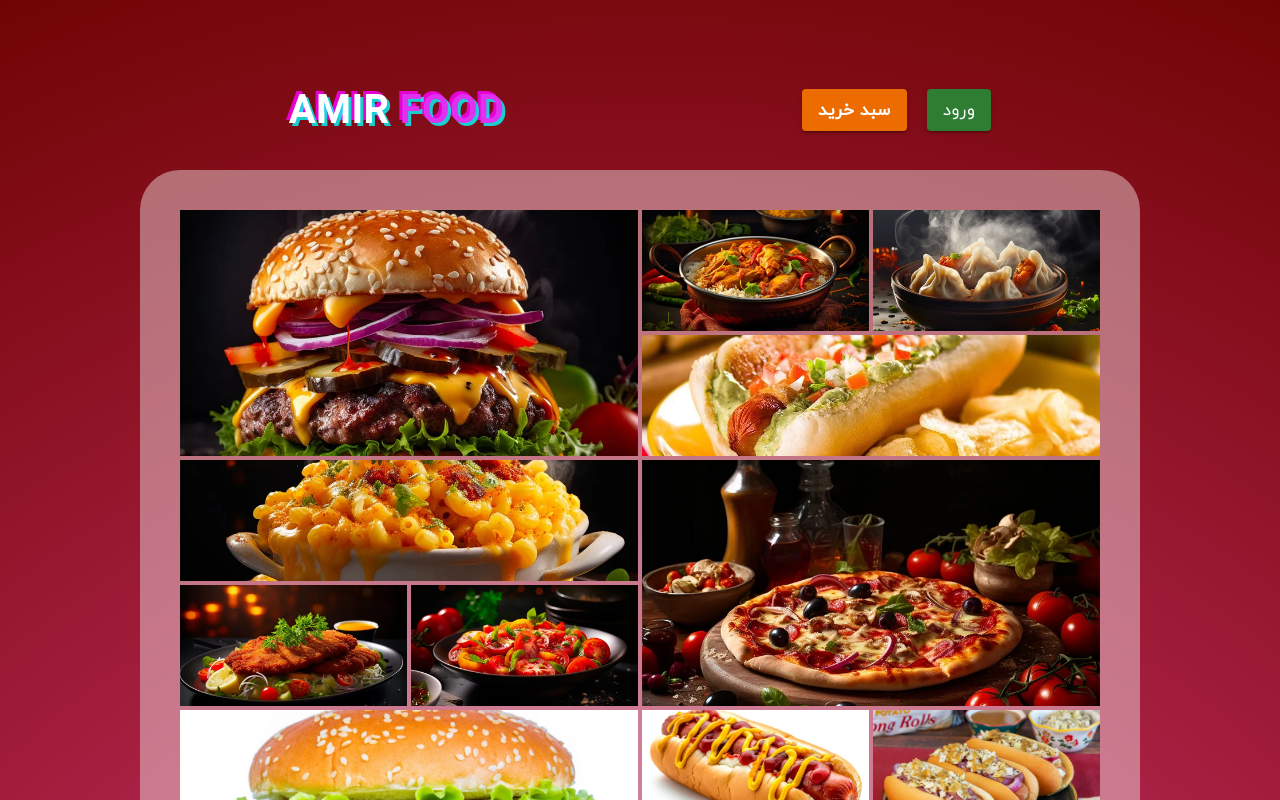
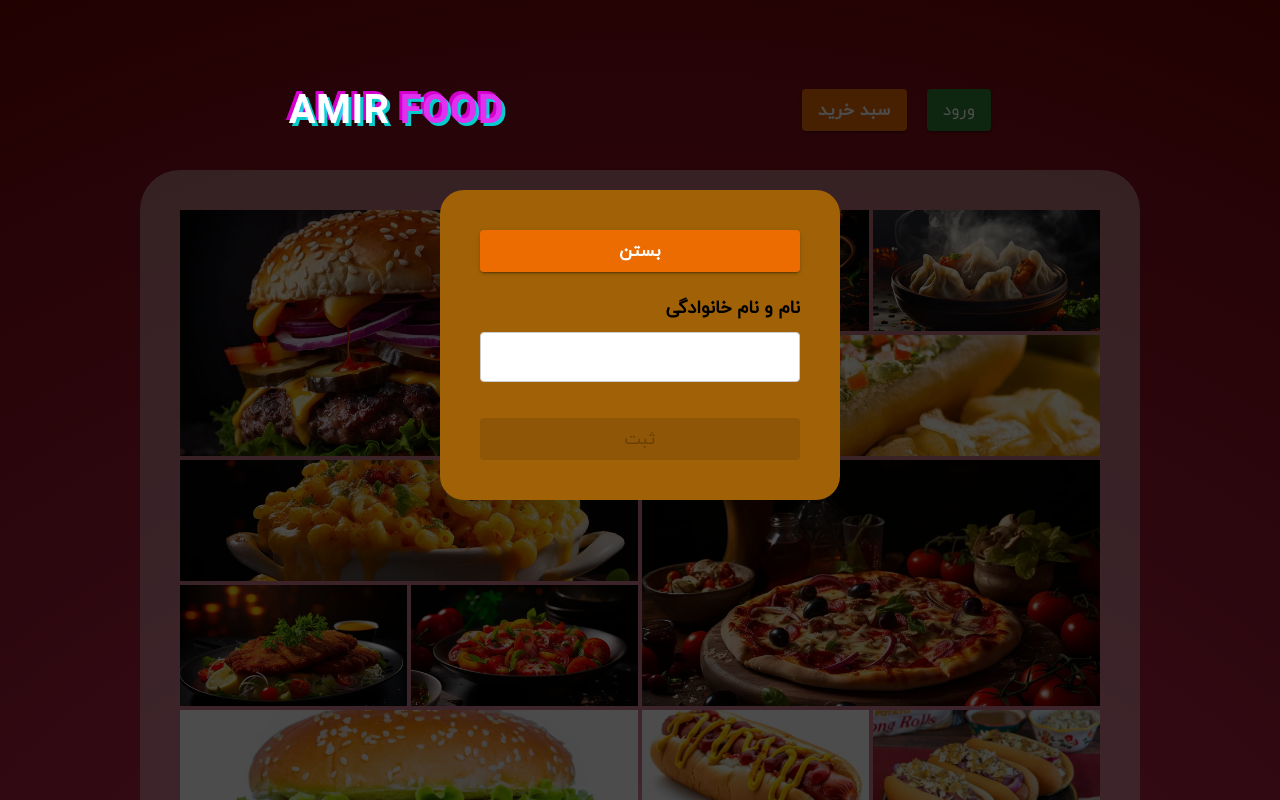
Before and after one commit to amirdity/3D-Portfolio, a React (Vite) app: page /amir-food in a window 1280 px wide. Both pictures are taken after a click on the button "ورود". Shown: the top 800 px of the page. Built offline with nearby package versions, Linux system fonts and the light colour scheme; a web font is replaced by a local one.

Commit message:
amir food

```diff
--- /dev/null
+++ b/src/Projects/AmirFood/components/Form.styled.ts
@@ -0,0 +1,35 @@
+import styled from "styled-components";
+
+const NameStyle = styled.div.attrs<{ error: boolean }>((props) => ({
+  error: props.error,
+}))`
+  margin-bottom: 1rem;
+  & input,
+  & label {
+    display: block;
+  }
+
+  & label {
+    font-weight: bold;
+    margin-bottom: 0.5rem;
+  }
+  & input {
+    background: ${(props) => (props.error ? "#bd6d5b" : "")};
+  }
+  & input,
+  & select {
+    font: inherit;
+    padding: 0.5rem;
+    border-radius: 4px;
+    border: 1px solid #ccc;
+    width: 20rem;
+    max-width: 100%;
+  }
+
+  & input:focus {
+    outline: none;
+    border-color: #240370;
+    background-color: ${(props) => (props.error ? "#bd6d5b" : "#b0edab")};
+  }
+`;
+export default NameStyle
--- a/src/Projects/AmirFood/components/Header.tsx
+++ b/src/Projects/AmirFood/components/Header.tsx
@@ -6,20 +6,17 @@ import MediaCard from "./Cart";
 import { useState } from "react";
 import Basket from "./Basket.tsx";
 import BackDrop from "./Backdrop.tsx";
-// const BackDrop = styled.div`
-//   position: fixed;
-//   top: 0;
-//   left: 0;
-//   width: 100%;
-//   height: 100%;
-//   background-color: rgba(0, 0, 0, 0.7);
-//   z-index: 1;
-// `;
+import Submit from "./Submit.tsx";
+
 export default function Header() {
   const [showCart, setShowCart] = useState(false);
+  const [showSubmitForm, setShowSubmitForm] = useState(false);
   let quantity = null;
   function showCartHandler() {
     setShowCart(!showCart);
+  }
+  function showSubmitFormHandler() {
+    setShowSubmitForm(!showSubmitForm);
   }
   return (
     <header className="flex flex-col justify-around items-center mt-10 w-full max-w-[1000px] mx-auto">
@@ -30,6 +27,13 @@ export default function Header() {
           <Basket onClose={showCartHandler} />
         </>
       )}
+      {showSubmitForm && (
+        <>
+          <BackDrop onClick={showSubmitFormHandler} />
+          <Submit onClose={showSubmitFormHandler} />
+        </>
+      )}
+
       <div className="flex flex-row justify-around items-center mt-10 w-full max-w-[1000px] mx-auto">
         <Typography sx={{ fontWeight: 1000, fontSize: 40 }}>
           <div className={classes.glitch} data-glitch="AMIR FOOD">
@@ -37,7 +41,11 @@ export default function Header() {
           </div>
         </Typography>
         <div dir="rtl" className="gap-5 flex flex-row">
-          <Button variant="contained" color="success">
+          <Button
+            variant="contained"
+            color="success"
+            onClick={showSubmitFormHandler}
+          >
             <span className="digikalaFontFamily text-[17px] font-[550]">
               ورود
             </span>
--- /dev/null
+++ b/src/Projects/AmirFood/components/Submit.tsx
@@ -0,0 +1,73 @@
+import { Button } from "@mui/material";
+
+import useForm from "../hook/useForm";
+import { FormEvent } from "react";
+import NameStyle from "./Form.styled";
+
+interface Props {
+  onClose: () => void;
+}
+
+export default function Submit(props: Props) {
+  const isNotEmpty = (value: string) => value.trim() !== "";
+  const {
+    value: nameValue,
+    valueChangHandler: nameChangeHandler,
+    blurHandler: nameBlurChangeHandler,
+    reset: resetName,
+    hasError: nameError,
+    isValid: nameIsValid,
+  } = useForm(isNotEmpty);
+  let formIsValid = true;
+  function formHandler(e: FormEvent) {
+    e.preventDefault();
+    resetName()
+  }
+
+  if (nameIsValid) {
+    formIsValid = false;
+  }
+  return (
+    <dialog
+      open
+      className="w-full flex flex-row justify-center bg-transparent relative"
+    >
+      <div className="mt-[150px] bg-yellow-700 rounded-3xl flex flex-col z-50 p-10 absolute ">
+        <Button variant="contained" color="warning" onClick={props.onClose}>
+          <span className="digikalaFontFamily text-[17px] font-bold">بستن</span>
+        </Button>
+        <form
+          onSubmit={formHandler}
+          className="flex flex-col justify-end gap-5 mt-5 "
+          dir="rtl"
+        >
+          <NameStyle error={nameError}>
+            <label htmlFor="">نام و نام خانوادگی</label>
+            <input
+              type="text"
+              id="name"
+              onChange={nameChangeHandler}
+              onBlur={nameBlurChangeHandler}
+              value={nameValue}
+              min={6}
+              max={20}
+              required
+            />
+            {nameError && <p className="text-red-600 font-extrabold">**** نام خود را وارد کنید ****</p>}
+          </NameStyle>
+          <Button
+            variant="contained"
+            color="success"
+            onClick={formHandler}
+            type="submit"
+            disabled={formIsValid}
+          >
+            <span className="digikalaFontFamily text-[17px] font-[550]">
+              ثبت
+            </span>
+          </Button>
+        </form>
+      </div>
+    </dialog>
+  );
+}
--- /dev/null
+++ b/src/Projects/AmirFood/hook/useForm.ts
@@ -0,0 +1,49 @@
+import { ChangeEvent, useReducer } from "react";
+interface InitialState {
+  value: string
+  bluer:boolean
+}
+const initialState: InitialState = {
+  value: "",
+  bluer: false,
+};
+interface Action {
+  type: "INPUT" | "BLUER" | "RESET";
+  value?: string;
+}
+function inputReducer(state: InitialState, action: Action): InitialState {
+
+  if (action.type === "INPUT") {
+    if (action.value === undefined) throw new Error("value");
+    return {value: action.value , bluer: state.bluer}
+  }
+  if (action.type === "BLUER") {
+    return {value: state.value, bluer: true}
+  }
+  if (action.type === "RESET") {
+    return { value: "", bluer: false}
+  }
+  return initialState;
+}
+export default function useForm(validation: { (value: string): boolean; (arg0: string): any; }) {
+  const [inputState, dispatch] = useReducer(inputReducer, initialState)
+  const isValid: boolean = validation(inputState.value);
+  const hasError:boolean = !isValid && inputState.bluer //this item should be false
+  function valueChangHandler(e: ChangeEvent<HTMLInputElement>) {
+    dispatch({ type: "INPUT", value: e.currentTarget.value });
+  }
+  function blurHandler() {
+    dispatch({type:"BLUER"})
+  }
+  function reset() {
+    dispatch({type:"RESET"})
+  }
+  return {
+    value: inputState.value,
+    valueChangHandler,
+    blurHandler,
+    reset,
+    hasError,
+    isValid,
+  };
+}
```
Also changed, not shown: src/Projects/AmirFood/mui.tsx (added, +31 -0 lines).
